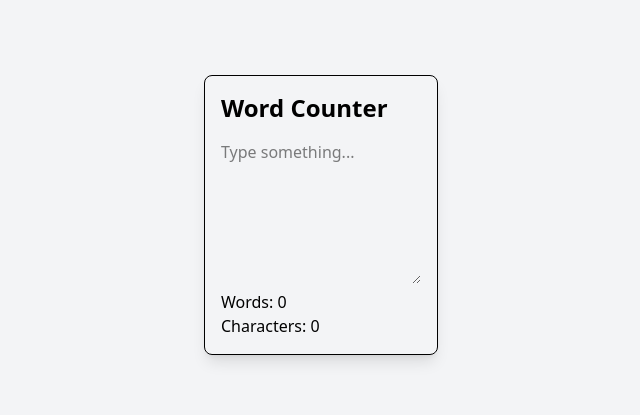
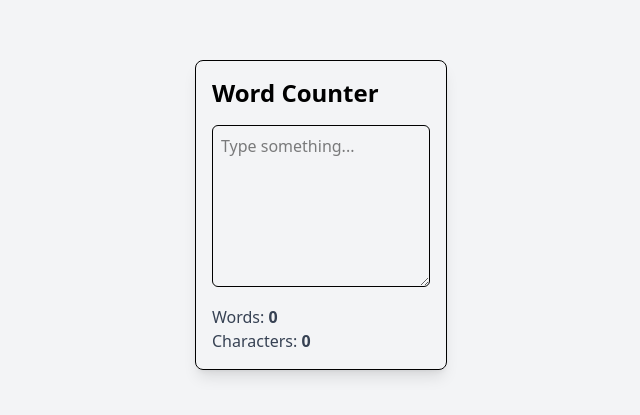
Before and after one commit to Espadv69/Word-Counter, a React (Vite) app: page / in a window 1280 px wide. Shown: the part 205-620 px from the top of the page, without its empty margins (319-959 px from the left). Built offline with nearby package versions, Linux system fonts and the light colour scheme; the HTML template or start-up script is replaced by a standard one.

Commit message:
Enhance styling of WordCounter component for improved text area and count display

```diff
--- a/src/components/WordCounter.jsx
+++ b/src/components/WordCounter.jsx
@@ -19,17 +19,18 @@ const WordCounter = () => {
     <div className="max-w-xl mx-auto mt-10 p-4 border rounded-lg shadow-lg">
       <h1 className="text-2xl font-bold mb-4">Word Counter</h1>
       <textarea
+        className="w-full p-2 border rounded-md focus:outline-none focus:ring-2 focus:ring-blue-500"
         rows="6"
         value={text}
         onChange={handleChange}
         placeholder="Type something..."
       />
-      <div className="">
+      <div className="mt-3 text-gray-700">
         <p>
-          Words: <span>{wordCount}</span>
+          Words: <span className="font-semibold">{wordCount}</span>
         </p>
         <p>
-          Characters: <span>{charCount}</span>
+          Characters: <span className="font-semibold">{charCount}</span>
         </p>
       </div>
     </div>
```
